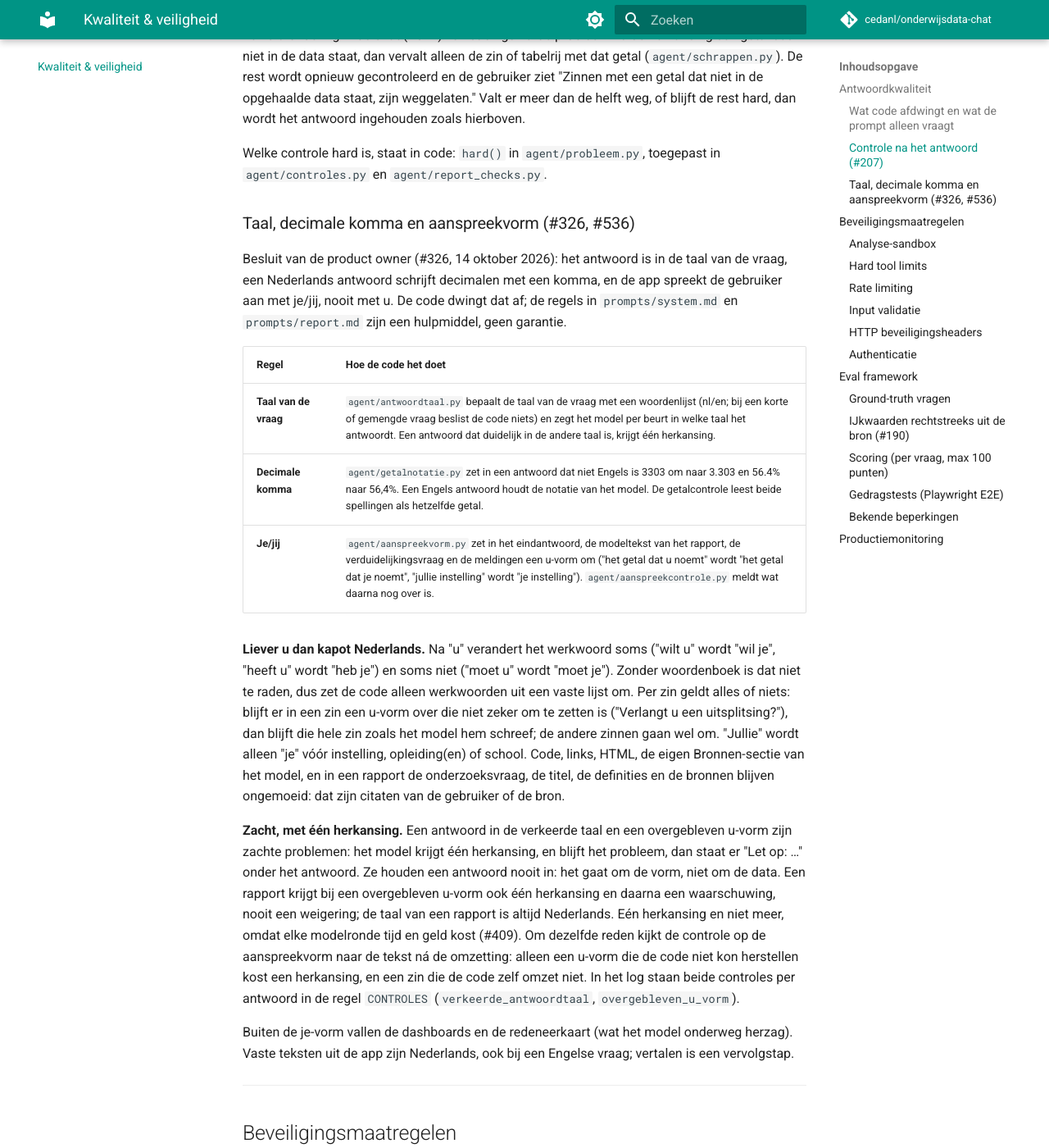
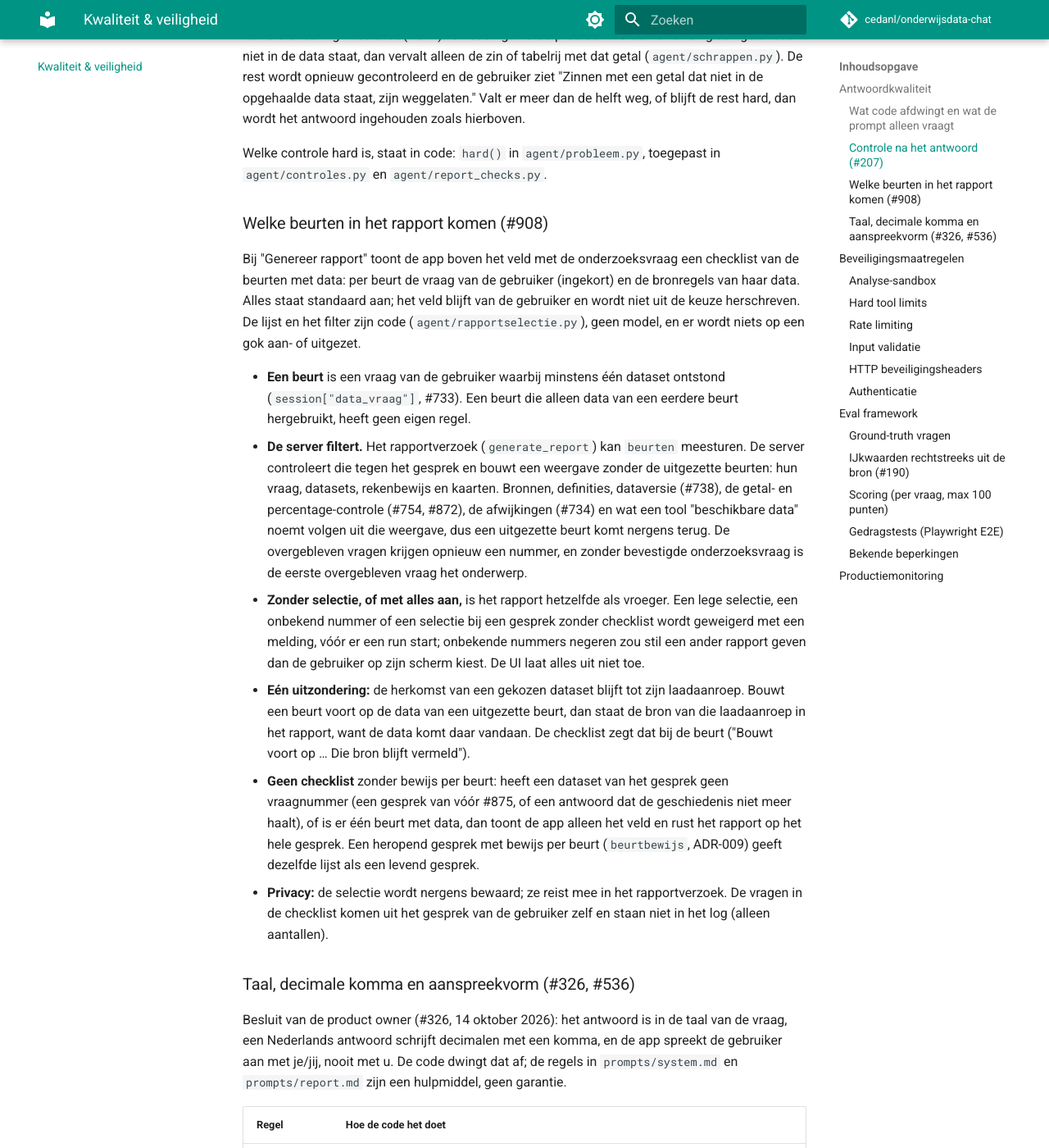
Before and after one commit to cedanl/onderwijsdata-chat, an MkDocs documentation site: the page built from docs/kwaliteit-en-veiligheid.md, in a window 1280 px wide and 1400 px high, scrolled down 2152 px. Shown: the whole window at 82% size. Built offline with MkDocs 1.6.1 and Material for MkDocs 9.7.7, drawn with Linux system fonts in a browser that asks for light colours; comment, search, counter and statistics services are not loaded; some of the changed text lies outside the part shown.

Commit message:
docs(report): welke beurten in het rapport komen, protocol en changelog-fragment (#908)
- docs/kwaliteit-en-veiligheid.md: nieuwe paragraaf over de checklist bij Genereer
  rapport: wat een beurt is, wat het filter weglaat, de ene uitzondering (de herkomst van
  een gekozen dataset blijft tot zijn laadaanroep), de weigeringen, wanneer er geen
  checklist is, en dat de selectie nergens wordt bewaard. De rapporteval krijgt zijn
  scenario en de controle `spec_niet` in de lijst met gedragstests.
- docs/api.md: de action `report_checklist`, het event `report_checklist` en het veld
  `beurten` van `generate_report`.
- changelog.d/908-rapport-checklist.md voor gebruikers.
- Geen privacywijziging: de selectie reist alleen mee in het rapportverzoek en wordt
  niet opgeslagen; de vragen in de checklist komen uit het gesprek van de gebruiker en
  staan niet in het log (alleen aantallen).

Refs #908

Co-Authored-By: Claude Sonnet 5.5 <noreply@anthropic.com>

```diff
--- a/docs/kwaliteit-en-veiligheid.md
+++ b/docs/kwaliteit-en-veiligheid.md
@@ -54,6 +54,17 @@ Code controleert elk antwoord tegen de opgehaalde data. Vindt de controle iets,
 Een uitzondering in de chat (#619): is het enige harde probleem na de herkansing een getal dat niet in de data staat, dan vervalt alleen de zin of tabelrij met dat getal (`agent/schrappen.py`). De rest wordt opnieuw gecontroleerd en de gebruiker ziet "Zinnen met een getal dat niet in de opgehaalde data staat, zijn weggelaten." Valt er meer dan de helft weg, of blijft de rest hard, dan wordt het antwoord ingehouden zoals hierboven.
 
 Welke controle hard is, staat in code: `hard()` in `agent/probleem.py`, toegepast in `agent/controles.py` en `agent/report_checks.py`.
+
+### Welke beurten in het rapport komen (#908)
+
+Bij "Genereer rapport" toont de app boven het veld met de onderzoeksvraag een checklist van de beurten met data: per beurt de vraag van de gebruiker (ingekort) en de bronregels van haar data. Alles staat standaard aan; het veld blijft van de gebruiker en wordt niet uit de keuze herschreven. De lijst en het filter zijn code (`agent/rapportselectie.py`), geen model, en er wordt niets op een gok aan- of uitgezet.
+
+- **Een beurt** is een vraag van de gebruiker waarbij minstens één dataset ontstond (`session["data_vraag"]`, #733). Een beurt die alleen data van een eerdere beurt hergebruikt, heeft geen eigen regel.
+- **De server filtert.** Het rapportverzoek (`generate_report`) kan `beurten` meesturen. De server controleert die tegen het gesprek en bouwt een weergave zonder de uitgezette beurten: hun vraag, datasets, rekenbewijs en kaarten. Bronnen, definities, dataversie (#738), de getal- en percentage-controle (#754, #872), de afwijkingen (#734) en wat een tool "beschikbare data" noemt volgen uit die weergave, dus een uitgezette beurt komt nergens terug. De overgebleven vragen krijgen opnieuw een nummer, en zonder bevestigde onderzoeksvraag is de eerste overgebleven vraag het onderwerp.
+- **Zonder selectie, of met alles aan,** is het rapport hetzelfde als vroeger. Een lege selectie, een onbekend nummer of een selectie bij een gesprek zonder checklist wordt geweigerd met een melding, vóór er een run start; onbekende nummers negeren zou stil een ander rapport geven dan de gebruiker op zijn scherm kiest. De UI laat alles uit niet toe.
+- **Eén uitzondering:** de herkomst van een gekozen dataset blijft tot zijn laadaanroep. Bouwt een beurt voort op de data van een uitgezette beurt, dan staat de bron van die laadaanroep in het rapport, want de data komt daar vandaan. De checklist zegt dat bij de beurt ("Bouwt voort op … Die bron blijft vermeld").
+- **Geen checklist** zonder bewijs per beurt: heeft een dataset van het gesprek geen vraagnummer (een gesprek van vóór #875, of een antwoord dat de geschiedenis niet meer haalt), of is er één beurt met data, dan toont de app alleen het veld en rust het rapport op het hele gesprek. Een heropend gesprek met bewijs per beurt (`beurtbewijs`, ADR-009) geeft dezelfde lijst als een levend gesprek.
+- **Privacy:** de selectie wordt nergens bewaard; ze reist mee in het rapportverzoek. De vragen in de checklist komen uit het gesprek van de gebruiker zelf en staan niet in het log (alleen aantallen).
 
 ### Taal, decimale komma en aanspreekvorm (#326, #536)
 
@@ -186,6 +197,9 @@ keer per model en schrijft de runner het slagingspercentage per model en vraag n
 - **Catalog-flow:** `search_catalog` → `dataset_details` (two-stage retrieval)
 - **Toon-check:** zakelijke toon, geen fluff of complimenten (regex-detectie)
 - **Cross-model vergelijking:** beide modellen vinden dezelfde datasets en vergelijkbare getallen
+- **Rapport volgt de keuze:** de rapporteval (`rapport-bijsturing.spec.js`, #752) speelt ook een gesprek waarin de gebruiker bij
+  Genereer rapport een zijsprong uitzet (`rapport-zijsprong-uit`, #908): het rapport noemt die nergens, ook niet in de
+  bronnen of de dataversie (`spec_niet` in `tests/e2e/rapportscenarios.json`)
 - **Weigeringen:** vragen zonder open data, buiten de reeks, over een niet-bestaande opleiding of instelling of over een
   toekomstig jaar moeten geweigerd worden, zonder getal dat niet uit een tool komt (`expected.must_refuse` in
   `tests/e2e/evaluations.json`, gescoord door `refusal.js`). Ze zijn kritiek: een weigering moet in elke herhaling
```
Also changed, not shown: changelog.d/908-rapport-checklist.md (added, +15 -0 lines), docs/api.md (+4 -1 lines).
